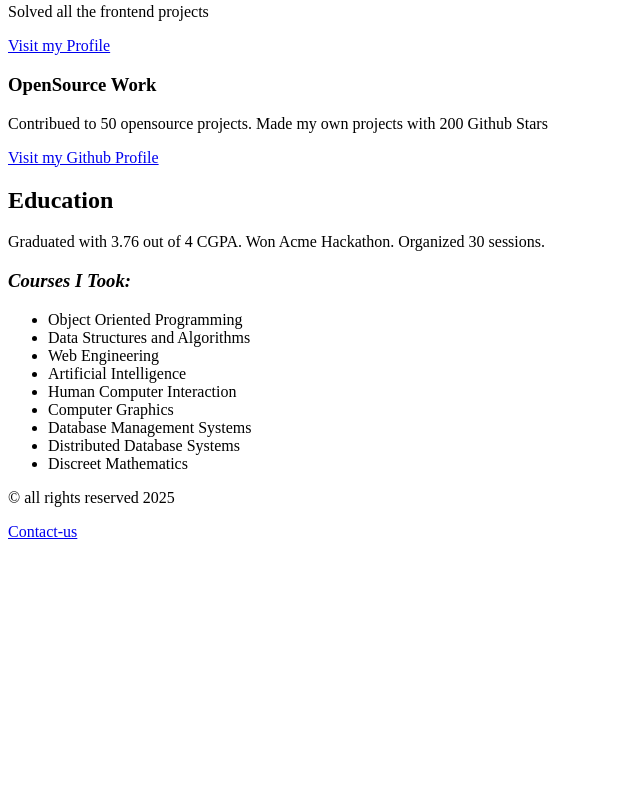
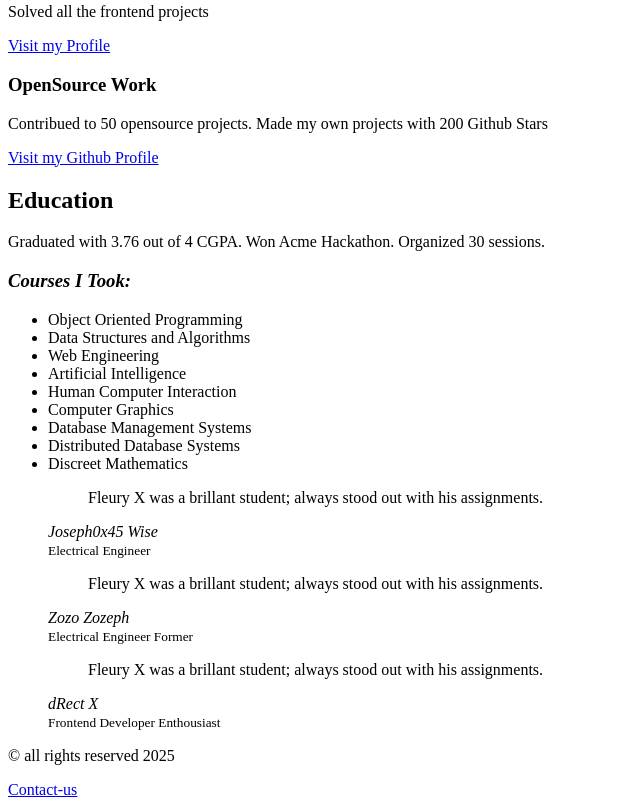
Before and after one commit to Fleury99/Basic-HTML-Website, a plain HTML site: page index.html in a window 1280 px wide. Shown: the part 432-1239 px from the top of the page, without its empty margins (0-640 px from the left). Before the commit the page ends 981 px from the top, so only its background shows below. Drawn offline with Linux system fonts and the light colour scheme.

Commit message:
Ajout de la section reviews

```diff
--- a/index.html
+++ b/index.html
@@ -106,7 +106,40 @@
                 </ul>
             </section>
 
-            <section id="reviews" aria-labelledby="section-reviews">
+            <section aria-labelledby="section-reviews">
+                <figure>
+                    <!--cite peut prendre un lien comme valeur cite="fr.wikipedia.org"-->
+                    <blockquote cite="#">
+                        <p>Fleury X was a brillant student; always stood out with his assignments.</p>
+                    </blockquote>
+
+                    <figcaption>
+                        <cite>Joseph0x45 Wise</cite><br>
+                        <small>Electrical Engineer</small>
+                    </figcaption>
+                </figure>
+
+                <figure>
+                    <blockquote cite="#">
+                        <p>Fleury X was a brillant student; always stood out with his assignments.</p>
+                    </blockquote>
+
+                    <figcaption>
+                        <cite>Zozo Zozeph</cite><br>
+                        <small>Electrical Engineer Former</small>
+                    </figcaption>
+                </figure>
+
+                <figure>
+                    <blockquote cite="#">
+                        <p>Fleury X was a brillant student; always stood out with his assignments.</p>
+                    </blockquote>
+
+                    <figcaption>
+                        <cite>dRect X</cite><br>
+                        <small>Frontend Developer Enthousiast</small>
+                    </figcaption>
+                </figure>
 
             </section>
         </div>
```
